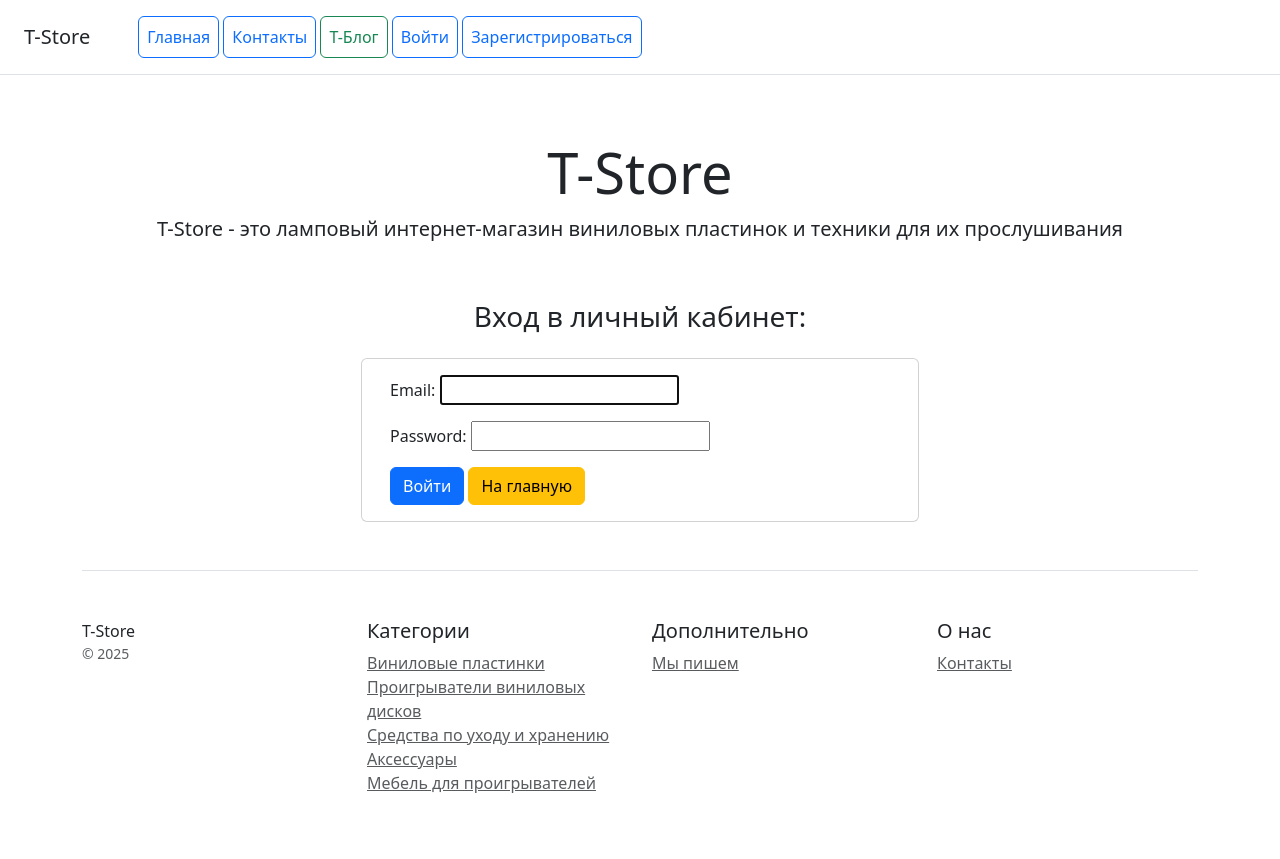
After one commit to Tishina-az/DjangoProject-6, a Django app: page /users/login/ in a window 1280 px wide. The commit adds this page. Run offline with Django 5.2, Linux system fonts and the light colour scheme; some libraries are stand-ins or nearby versions.

Commit message:
Регистрация и авторизация пользователя

```diff
--- a/catalog/templates/catalog/main_menu.html
+++ b/catalog/templates/catalog/main_menu.html
@@ -4,5 +4,29 @@
         <a class="p-2 btn btn-outline-primary" href="{% url 'catalog:products_list' %}">Главная</a>
         <a class="p-2 btn btn-outline-primary" href="{% url 'catalog:contacts' %}">Контакты</a>
         <a class="p-2 btn btn-outline-success" href="{% url 'blog:posts_list' %}">Т-Блог</a>
+        {% if user.is_authenticated %}
+        <div class="dropdown">
+            <button type="button" class="btn btn-outline-primary dropdown-toggle" data-bs-toggle="dropdown">
+                {{ user.username }}
+            </button>
+            <ul class="dropdown-menu">
+                <li><a class="dropdown-item" href="#">Личный кабинет</a></li>
+                <li><a class="dropdown-item" href="#">Заказы</a></li>
+                <li>
+                    <hr class="dropdown-divider">
+                </li>
+
+                <li>
+                    <form method="post" action="{% url 'users:logout' %}" style="display: inline;">
+                        {% csrf_token %}
+                        <button type="submit" class="dropdown-item">Выйти</button>
+                    </form>
+                </li>
+            </ul>
+        </div>
+        {% else %}
+        <a class="p-2 btn btn-outline-primary" href="{% url 'users:login' %}">Войти</a>
+        <a class="p-2 btn btn-outline-primary" href="{% url 'users:register' %}">Зарегистрироваться</a>
+        {% endif %}
     </nav>
 </div>
--- a/config/settings.py
+++ b/config/settings.py
@@ -88,7 +88,7 @@
 
 EMAIL_BACKEND = 'django.core.mail.backends.smtp.EmailBackend'
 EMAIL_HOST = 'smtp.mail.ru'
-EMAIL_PORT = 465
+EMAIL_PORT = 2525
 EMAIL_USE_TLS = True
 EMAIL_USE_SSL = False
 EMAIL_HOST_USER = os.getenv('EMAIL_HOST_USER')
@@ -115,3 +115,6 @@
 
 DEFAULT_AUTO_FIELD = "django.db.models.BigAutoField"
 AUTH_USER_MODEL = 'users.CustomUser'
+
+LOGIN_REDIRECT_URL = 'catalog:products_list'
+LOGIN_URL = 'users:login'
--- a/config/urls.py
+++ b/config/urls.py
@@ -5,4 +5,5 @@
     path("admin/", admin.site.urls),
     path("", include("catalog.urls", namespace="catalog")),
     path("blog/", include("blog.urls", namespace="blog")),
+    path("users/", include("users.urls", namespace="users")),
 ]
--- /dev/null
+++ b/users/templates/users/login.html
@@ -0,0 +1,25 @@
+{% extends 'catalog/base.html' %}
+
+{% block title %}Вход пользователя{% endblock %}
+
+{% block content %}
+<div class="container">
+    <div class="row">
+        <h3 class="text-center mb-4 mt-3">Вход в личный кабинет:</h3>
+        <div class="col-3"></div>
+        <div class="col-6">
+            <form class="row" method="post" enctype="multipart/form-data">
+               <div class="card">
+                   <div class="card-body">
+                      {% csrf_token %}
+                      {{ form.as_p }}
+                      <button type="submit" class="btn btn-primary">Войти</button>
+                      <a href="{% url 'catalog:products_list' %}" class="btn btn-warning">На главную</a>
+                   </div>
+               </div>
+            </form>
+        </div>
+        <div class="col-3"></div>
+    </div>
+</div>
+{% endblock %}
--- a/users/urls.py
+++ b/users/urls.py
@@ -0,0 +1,12 @@
+from django.contrib.auth.views import LoginView, LogoutView
+from django.urls import path
+
+from users.views import RegisterView
+
+app_name = 'users'
+
+urlpatterns = [
+    path('register/', RegisterView.as_view(), name='register'),
+    path('login/', LoginView.as_view(template_name='users/login.html'), name='login'),
+    path('logout/', LogoutView.as_view(next_page='catalog:products_list'), name='logout'),
+]
```
Also changed, not shown: users/forms.py (+40 -5 lines), users/models.py (+9 -3 lines), users/templates/users/register.html (added, +25 -0 lines), users/views.py (+24 -2 lines), users/migrations/0002_alter_customuser_options_alter_customuser_avatar_and_more.py (added).
